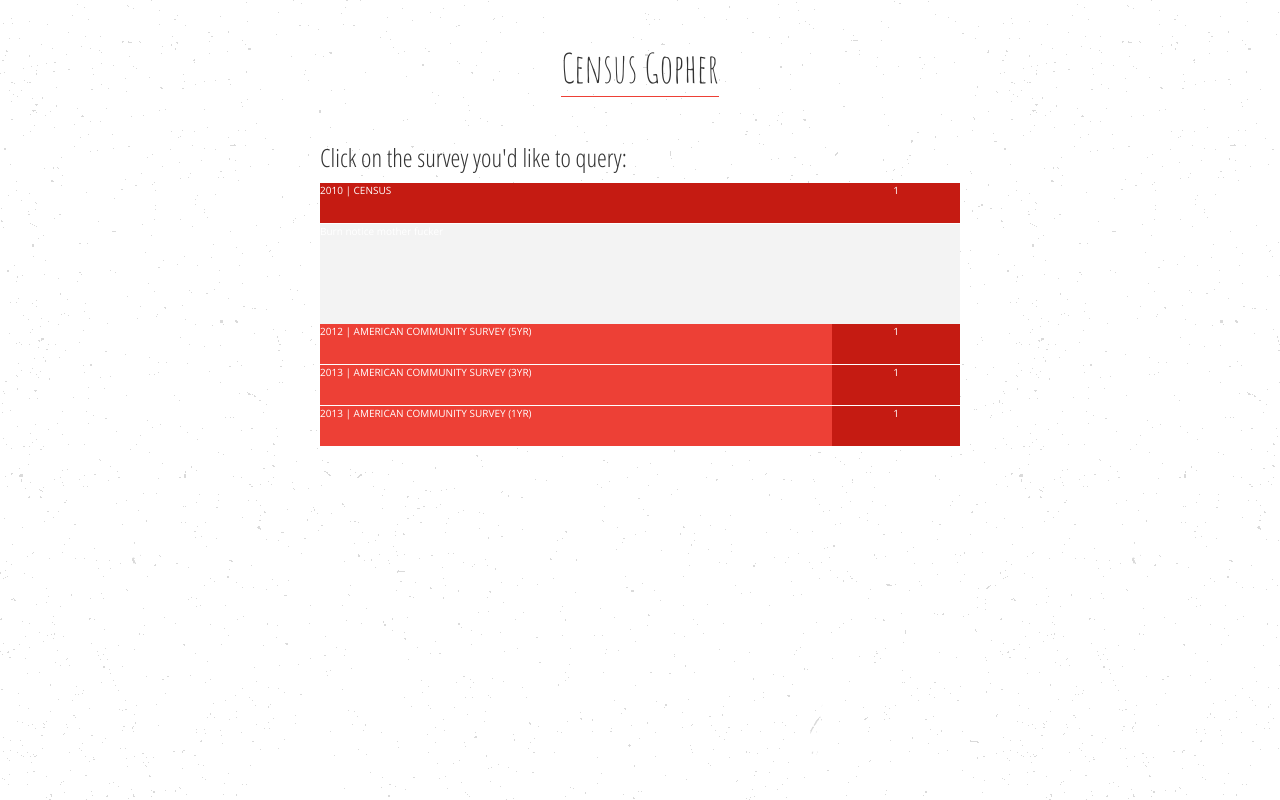
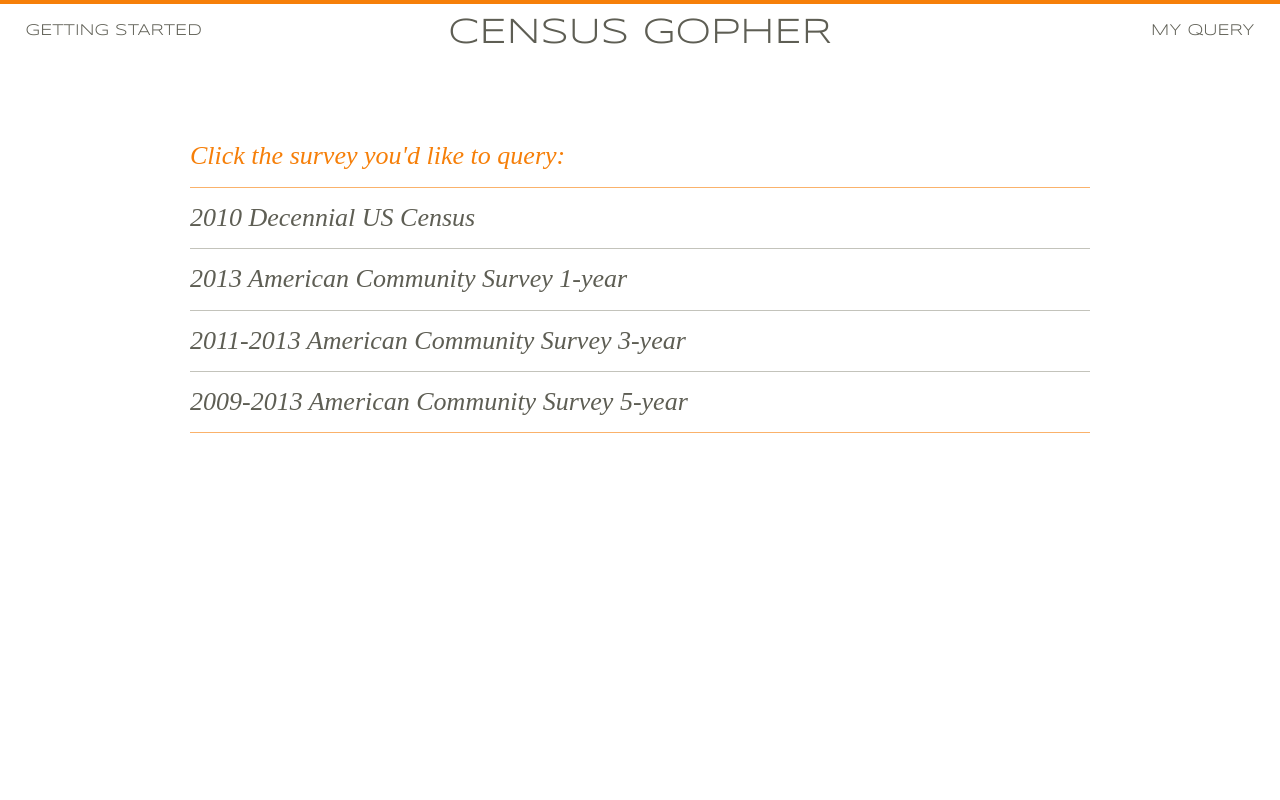
Before and after one commit to lukewhyte/CensusGopher, a plain HTML site: page index.html in a window 1280 px wide. Drawn offline with nearby package versions, Linux system fonts and the light colour scheme.

Commit message:
Basic HP design complete

```diff
--- a/index.html
+++ b/index.html
@@ -6,6 +6,8 @@
     <title>Census Gopher | Easily Extract Data From The US Census</title>
     <meta name="description" content="">
     <meta name="viewport" content="width=device-width, initial-scale=1">
+    <script src="//use.typekit.net/crf0zzc.js"></script>
+    <script>try{Typekit.load();}catch(e){}</script>
     <link rel="stylesheet" href="sass/main.css">
     <script src="js/vendor/modernizr.min.js"></script>
   </head>
@@ -13,26 +15,46 @@
     <!--[if lt IE 8]>
       <p class="browsehappy">You are using an <strong>outdated</strong> browser. Please <a href="http://browsehappy.com/">upgrade your browser</a> to improve your experience.</p>
     <![endif]-->
-
-    <header>
-      <span>Census Gopher</span>
+    <header class="clearfix">
+      <div class="top"></div>
+      <nav>
+        <span class="left">GETTING STARTED</span>
+        <span class="title">CENSUS GOPHER</span>
+        <span class="right">MY QUERY</span>
+      </nav>
     </header>
     <main>
-      <div class="accordian">
-        <h3>Click on the survey you'd like to query:</h3>
-        <dl>
-          <dt class="active">2010 | Census<span>1</span></dt>
-          <dd class="active">
-            <p>Burn notice mother fucker</p>
-          </dd>
-          <dt>2012 | American Community Survey (5yr)<span>1</span></dt>
-          <dd></dd>
-          <dt>2013 | American Community Survey (3yr)<span>1</span></dt>
-          <dd></dd>
-          <dt>2013 | American Community Survey (1yr)<span>1</span></dt>
-          <dd></dd>
-        </dl>
-      </div>
+      <section class="accordion">
+        <h1>Click the survey you'd like to query:</h1>
+        <ul>
+          <li class="slide">
+            <h2>2010 Decennial US Census</h2>
+            <ul>
+              <li>Just a test</li>
+            </ul>
+          </li>
+          <li class="slide">
+            <h2>2013 American Community Survey 1-year</h2>
+            <ul>
+              <li>Just a test</li>
+            </ul>
+          </li>
+          <li class="slide">
+            <h2>2011-2013 American Community Survey 3-year</h2>
+            <ul>
+              <li>Just a test</li>
+            </ul>
+          </li>
+          <li class="slide">
+            <h2>2009-2013 American Community Survey 5-year</h2>
+            <ul>
+              <li>Just a test</li>
+            </ul>
+          </li>
+        </ul>
+      </section>
     </main>
+    <script src="//ajax.googleapis.com/ajax/libs/jquery/1.11.1/jquery.min.js"></script>
+    <script src="js/temp.js"></script>
   </body>
 </html>
--- /dev/null
+++ b/js/temp.js
@@ -0,0 +1,20 @@
+(function ($) {
+	var sliding = function ($target) {
+		var $titles = $(this).find('.slide h2');
+		if (!$target.hasClass('active')) {
+			$(this).find('ul').slideUp('fast');
+			$titles.removeClass('active');
+			$target.addClass('active').next('ul').slideDown();
+		} else {
+			$target.removeClass('active').next('ul').slideUp();
+		}
+	};
+
+	$(function () {
+		$('.accordion ul').click(function (e) {
+			if ($(e.target).is('.slide h2')) {
+				sliding.call(this, $(e.target));
+			}
+		});
+	});
+}(jQuery));
--- a/sass/html5boilerplate.css
+++ b/sass/html5boilerplate.css
@@ -12,6 +12,10 @@ html {
     color: #222;
     font-size: 1em;
     line-height: 1.4;
+}
+
+h1 {
+    margin: 0;
 }
 
 /*
--- a/sass/main.scss
+++ b/sass/main.scss
@@ -3,96 +3,108 @@
 @import "mixins.scss";
 @import "normalize.css";
 @import "html5boilerplate.css";
+@import "http://fonts.googleapis.com/css?family=Syncopate";
 @import "http://fonts.googleapis.com/css?family=Open+Sans:400italic,400,300,700";
 @import "http://fonts.googleapis.com/css?family=Open+Sans+Condensed:300";
-@import "http://fonts.googleapis.com/css?family=Amatic+SC";
 
 body {
   font-size: 0.625em;
-  background: #ffffff url('../assets/bg.png') repeat 0 0;
+  background: #FFF;
   font-family: 'Open Sans', sans-serif;
-  color: #333;
+  color: $grey;
 }
 
 header {
-  height: 60px;
   width: 100%;
-  text-align: center;
-  margin-top: 40px;
+  font-family: 'Syncopate', sans-serif;
 
-  span {
-    font-family: 'Amatic SC', cursive;
-    font-size: 4em;
-    margin: 0;
-    display: inline-block;
-    border-bottom: 1px solid $red;
+  .top {
+    background: $orange;
+    height: 4px;
+    width: 100%;
+  }
+
+  nav {
+    width: 100%;
+    margin-top: 4px;
+
+    .left {
+      float: left;
+      padding: 12px 0 0 2%;
+      font-size: 1.6em;
+      width: 18%;
+      display: inline-block;
+    }
+
+    .title {
+      float: left;
+      font-size: 3.6em;
+      width: 60%;
+      text-align: center;
+      display: inline-block;
+    }
+
+    .right {
+      float: left;
+      padding: 12px 2% 0 0;
+      font-size: 1.6em;
+      width: 18%;
+      text-align: right;
+      display: inline-block;
+    }
   }
 }
 
 main {
   width: 100%;
-  margin: 0 auto;
 
   section { width: 100%; }
 }
 
-.accordian {
-  width: 50%;
-  margin: 0 auto;
-  @include responsive(medium-screens) { width: 80%; }
-  @include responsive(small-screens) { width: 100%; }
+.accordion {
+  width: 80%;
+  max-width: 900px;
+  margin: 80px auto 0;
+  font-family: "museo-slab", serif;
 
-  h3 {
-    font-family: 'Open Sans Condensed', sans-serif;
-    padding: 40px 0 8px;
-    margin: 0;
-    color: #333;
-    font-size: 2.5em;
-    font-weight: normal;
-    width: 100%;
+  h1 {
+    font-weight: 100;
+    font-style: italic;
+    font-size: 2.6em;
+    color: $orange;
+    border-bottom: 1px solid lighten($orange, 20%);
+    padding-bottom: 12px;
   }
 
-  dl {
+  ul {
     padding: 0;
     margin: 0;
-    color: #fff;
+    list-style-type: none;
+  }
 
-    dt {
-      display: block;
-      width: 100%;
-      height: 40px;
-      background-color: $red;
-      border-bottom: 1px solid #fff;
-      padding: 0;
-      margin: 0;
-      text-transform: uppercase;
-      font-size: 1em;
+  li {
+    padding: 12px 0;
+    border-bottom: 1px solid lighten($grey, 40%);
 
-      &.active { background: darken($red, 15%); }
-
-      span {
-        float: right;
-        display: inline-block;
-        width: 20%;
-        height: 100%;
-        text-align: center;
-        background: darken($red, 15%);
-      }
+    &:last-child {
+      border-bottom: 1px solid lighten($orange, 20%);
     }
 
-    dd {
+    h2 {
+      font-weight: 100;
+      font-style: italic;
+      font-size: 2.6em;
+      margin: 0;
+      cursor: pointer;
+    }
+
+    ul {
       display: none;
-      margin: 0;
-      padding: 0;
-
-      p { margin: 0; }
-
-      &.active {
-        display: block;
-        background: #f3f3f3;
-        min-height: 100px;
-        width: 100%;
-      }
+      padding-left: 10px;
+      li:last-child { border: none; }
     }
   }
+
+  @include responsive(medium-screens) { width: 90%; }
+  @include responsive(small-screens) { width: 98%; }
 }
--- a/sass/variables.scss
+++ b/sass/variables.scss
@@ -1,11 +1,6 @@
 // colors
-$night: #031634;
-$ocean: #033649;
-$sea: #036564;
-$dirt: #CDB380;
-$sand: #E8DDCB;
-
-$red: #ed4036;
+$grey: #5E5E54;
+$orange: #f67f09;
 
 // widths
 $small: 500px;
```
Also changed, not shown: sass/main.css.
